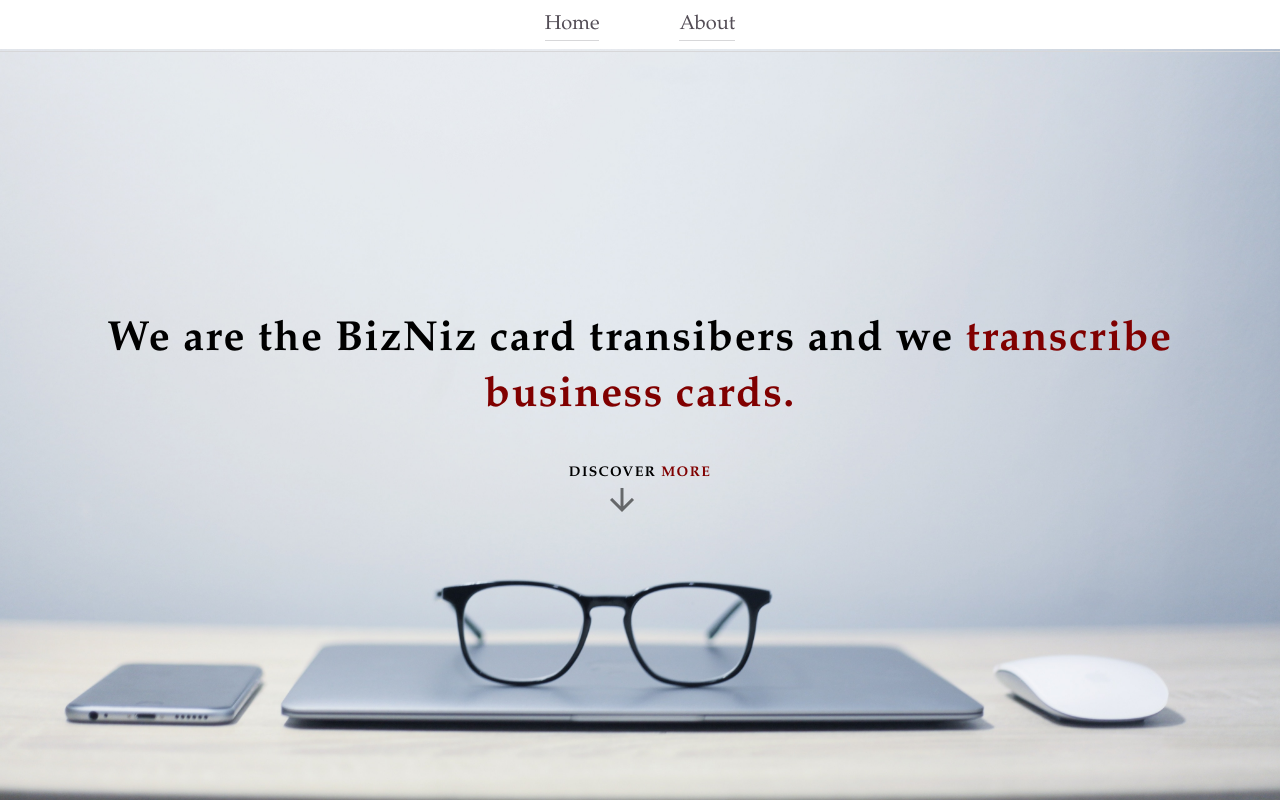
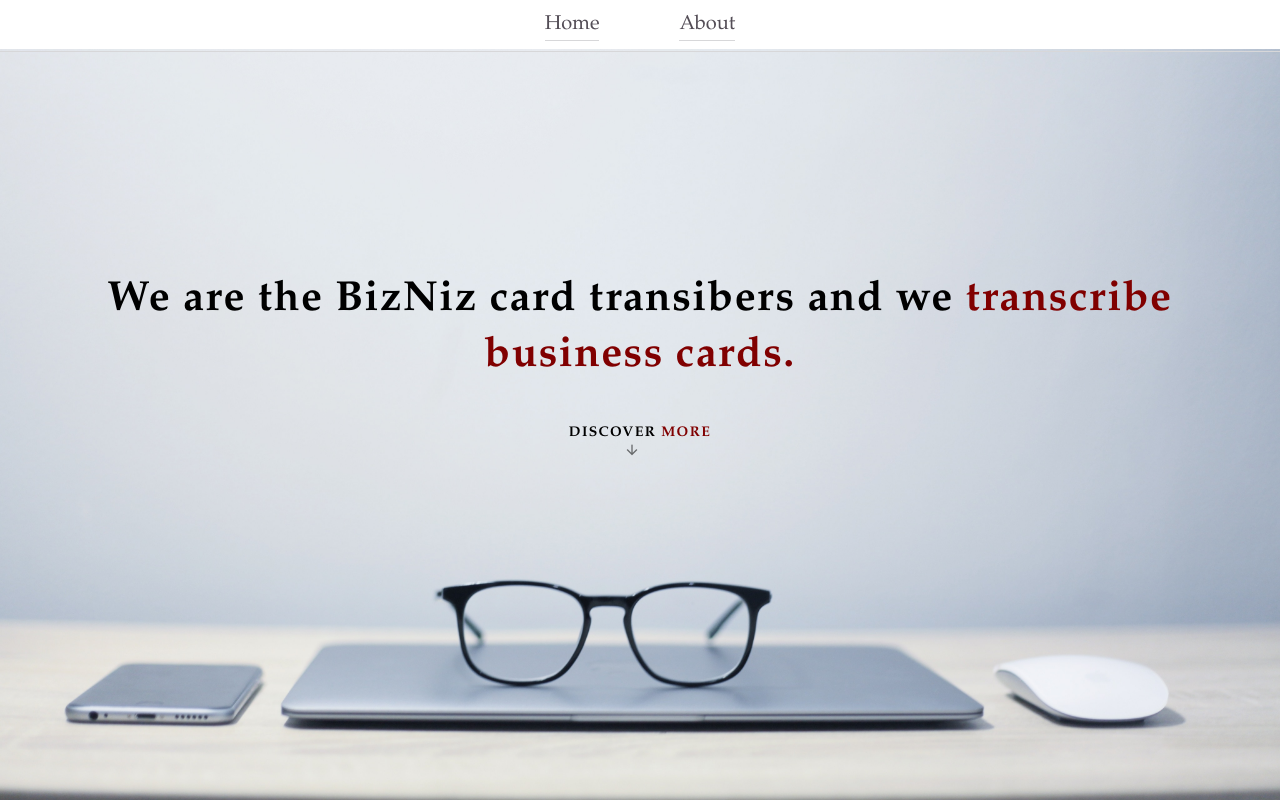
Before and after one commit to andrewlew1s/hmc-transcribers, a Vue app: page / in a window 1280 px wide. Shown: the top 800 px of the page. Built offline with nearby package versions, Linux system fonts and the light colour scheme.

Commit message:
chore/ arrow size

```diff
--- a/src/containers/Page1/components/LandingImage.vue
+++ b/src/containers/Page1/components/LandingImage.vue
@@ -6,7 +6,7 @@
 
 			<section v-scroll-to="'#Page1__content'" class="LandingImage__readMore">
 				<span>Discover <span class="LandingImage--altColour">More</span></span>
-				<v-icon v-text="'arrow_downwards'" color="highlight" large/>
+				<v-icon v-text="'arrow_downwards'" color="highlight" small/>
 			</section>
 		</v-container>
 	</section>
@@ -41,7 +41,7 @@
 		line-height: 4rem;
 		color: black;
 		font-weight: bold;
-		margin-top: 30vh;
+		margin-top: 25vh;
 
 		&--alt {
 		color: maroon;
```
